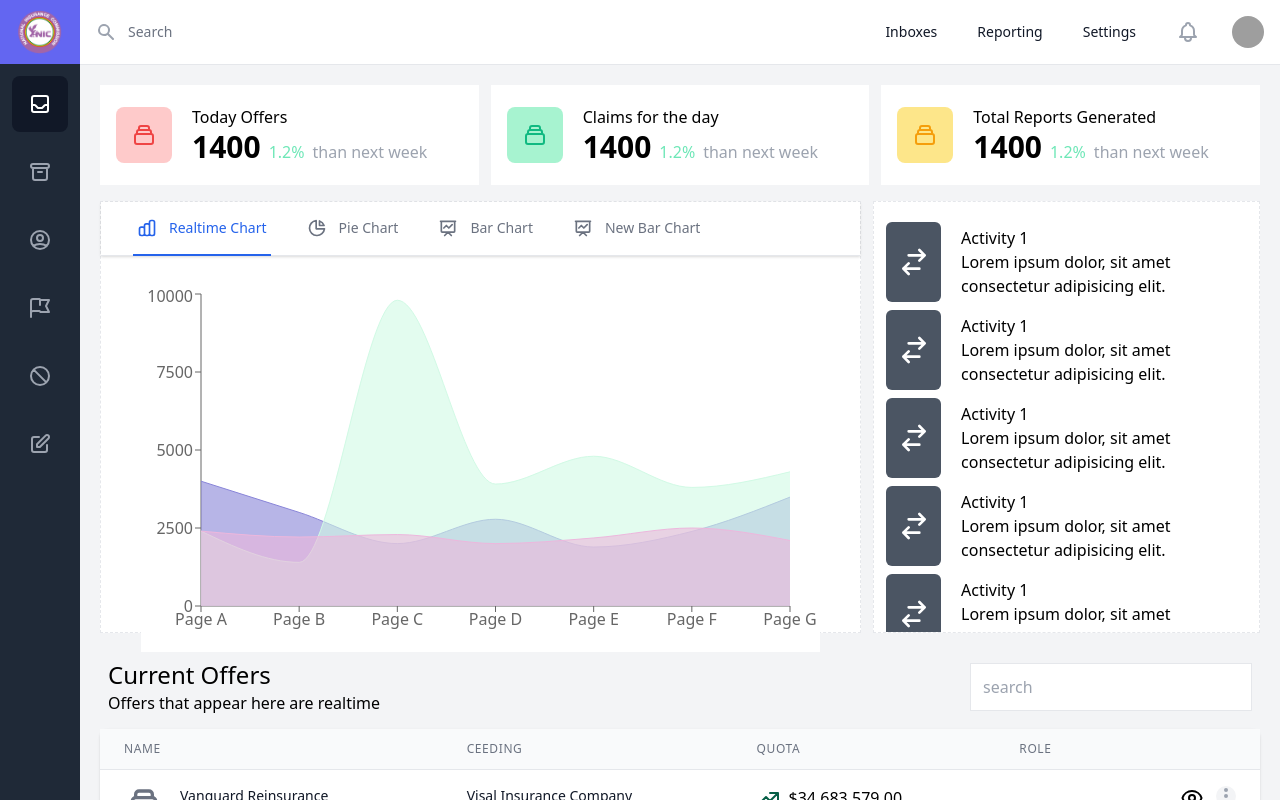
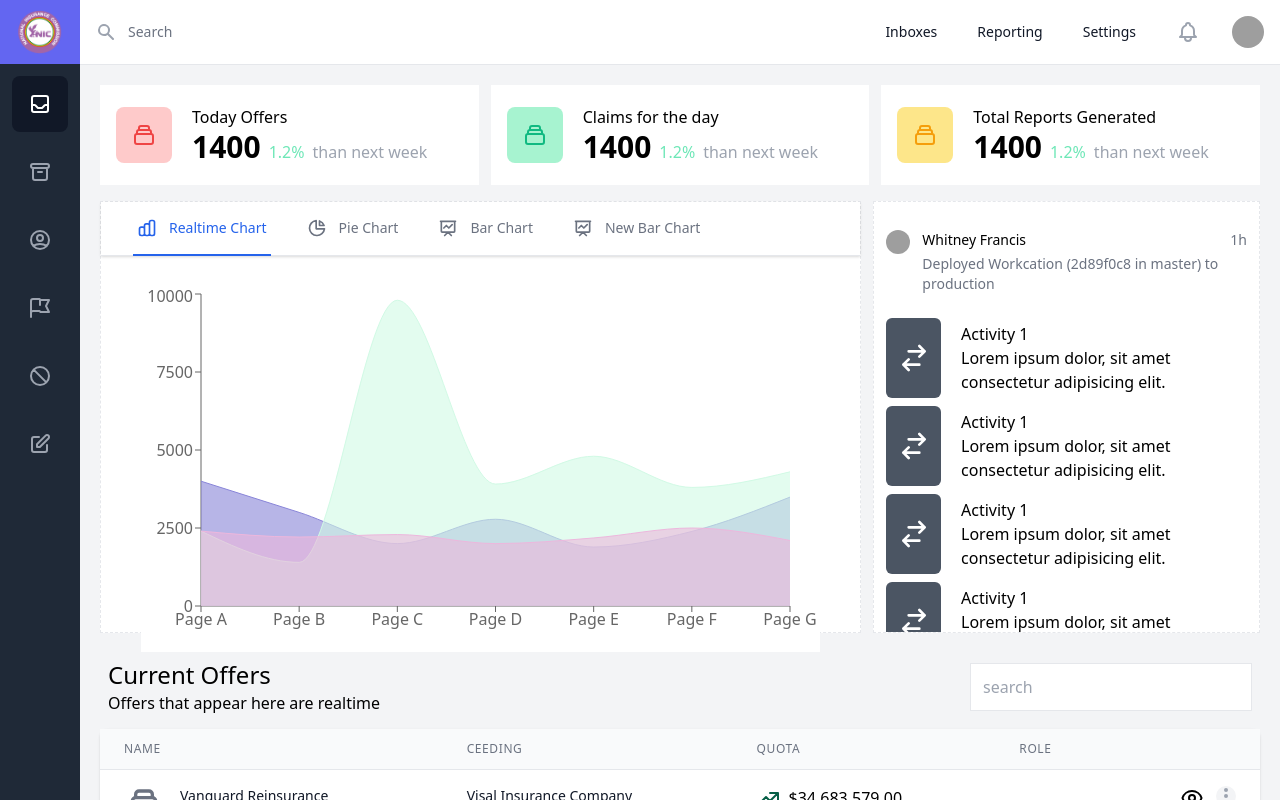
Before and after one commit to Khoby-790/template-nic, a React (Create React App) app: page / in a window 1280 px wide. Built offline with nearby package versions, Linux system fonts and the light colour scheme; grey boxes are pictures that could not be loaded.

Commit message:
--- Auto-Git Commit ---

```diff
--- a/src/pages/Dashboard/Dashboard.tsx
+++ b/src/pages/Dashboard/Dashboard.tsx
@@ -66,6 +66,22 @@ const Dashboard = (props: Props) => {
                 <div style={{ height: "54vh" }} className="w-1/3 h-full">
                     <div className=""></div>
                     <div className="bg-white border border-dashed px-3 pt-3 h-full w-full overflow-y-scroll">
+                        <ul className="divide-y divide-gray-200">
+                            <li className="py-4">
+                                <div className="flex space-x-3">
+                                    <img className="h-6 w-6 rounded-full" src="https://images.unsplash.com/photo-1517365830460-955ce3ccd263?ixlib=rb-1.2.1&ixqx=ah3lxr8uqw&ixid=eyJhcHBfaWQiOjEyMDd9&auto=format&fit=facearea&facepad=3&w=256&h=256&q=80" alt="" />
+                                    <div className="flex-1 space-y-1">
+                                        <div className="flex items-center justify-between">
+                                            <h3 className="text-sm font-medium">Whitney Francis</h3>
+                                            <p className="text-sm text-gray-500">1h</p>
+                                        </div>
+                                        <p className="text-sm text-gray-500">Deployed Workcation (2d89f0c8 in master) to production</p>
+                                    </div>
+                                </div>
+                            </li>
+
+
+                        </ul>
                         <Activity />
                         <Activity />
                         <Activity />
```
